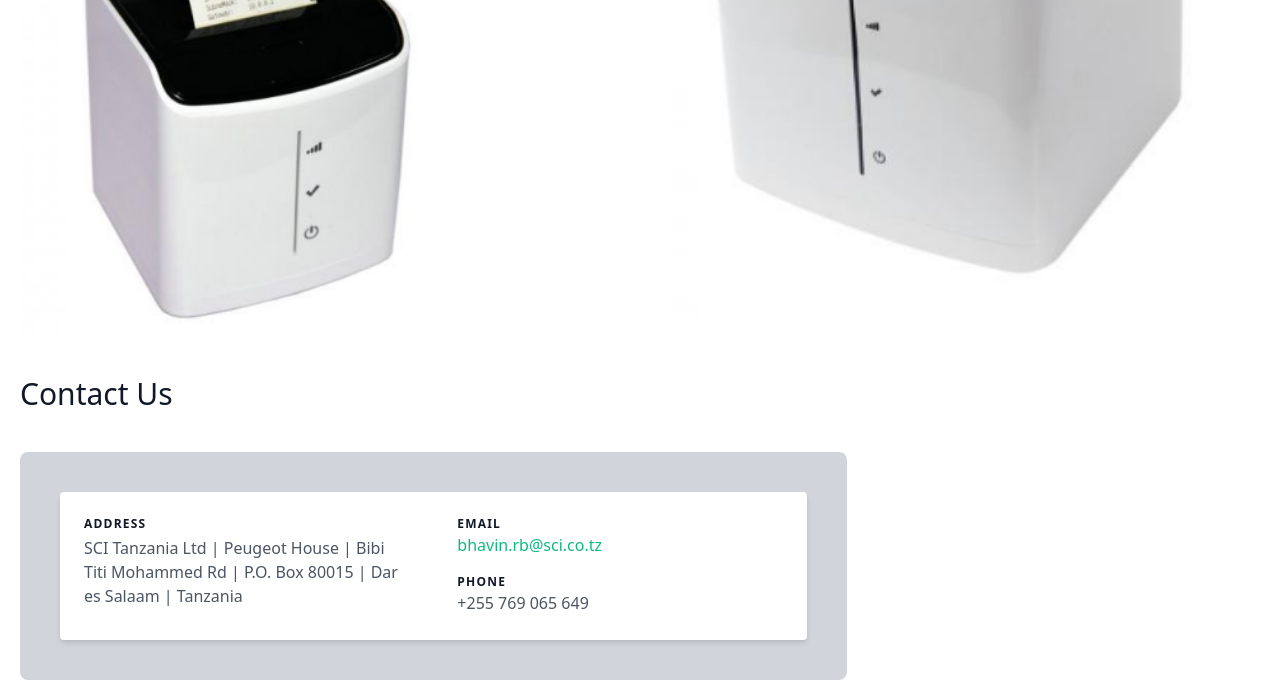
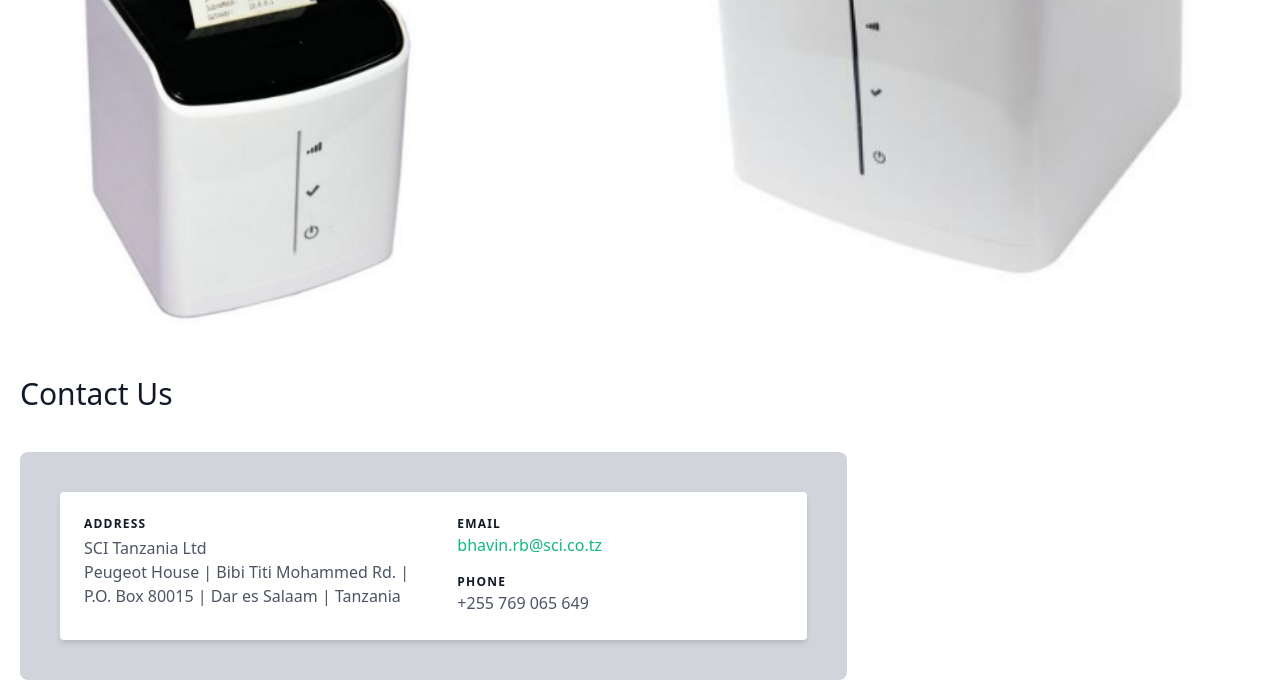
Before and after one commit to bhavin-rb/POS-GSM-Printer, a plain HTML site: page index.html in a window 1280 px wide. Shown: the part 2859-3557 px from the top of the page. Drawn offline with nearby package versions, Linux system fonts and the light colour scheme.

Commit message:
Add files via upload
Updated index.html file

```diff
--- a/index.html
+++ b/index.html
@@ -260,7 +260,7 @@
 				    <div class="bg-white relative flex flex-wrap py-6 rounded shadow-md">
 				        <div class="lg:w-1/2 px-6">
 				          <h2 class="title-font font-semibold text-gray-900 tracking-widest text-xs">ADDRESS</h2>
-				          <p class="mt-1">SCI Tanzania Ltd | Peugeot House | Bibi Titi Mohammed Rd | P.O. Box 80015 | Dar es Salaam | Tanzania</p>
+				          <p class="mt-1">SCI Tanzania Ltd <br>Peugeot House | Bibi Titi Mohammed Rd. | P.O. Box 80015 | Dar es Salaam | Tanzania</p>
 				        </div>
 				        <div class="lg:w-1/2 px-6 mt-4 lg:mt-0">
 				          <h2 class="title-font font-semibold text-gray-900 tracking-widest text-xs">EMAIL</h2>
```
